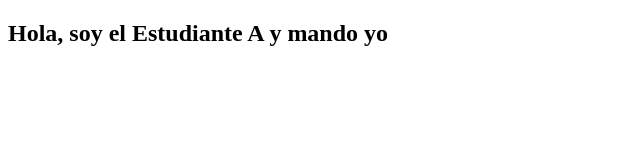
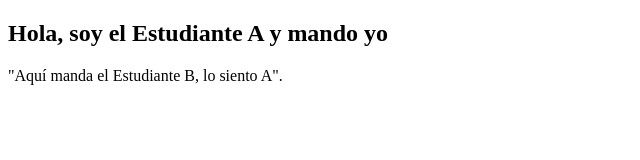
Before and after one commit to casta-pibe/El-Duelo-de-C-digo, a plain HTML site: page index.html in a window 1280 px wide. Shown: the whole page, without its empty margins (0-640 px from the left). Drawn offline with Linux system fonts and the light colour scheme.

Commit message:
Cambio de B

```diff
--- a/index.html
+++ b/index.html
@@ -7,5 +7,6 @@
 </head>
 <body>
     <h2>Hola, soy el Estudiante A y mando yo</h2>
+    <p>"Aquí manda el Estudiante B, lo siento A".</p>
 </body>
 </html>
```
